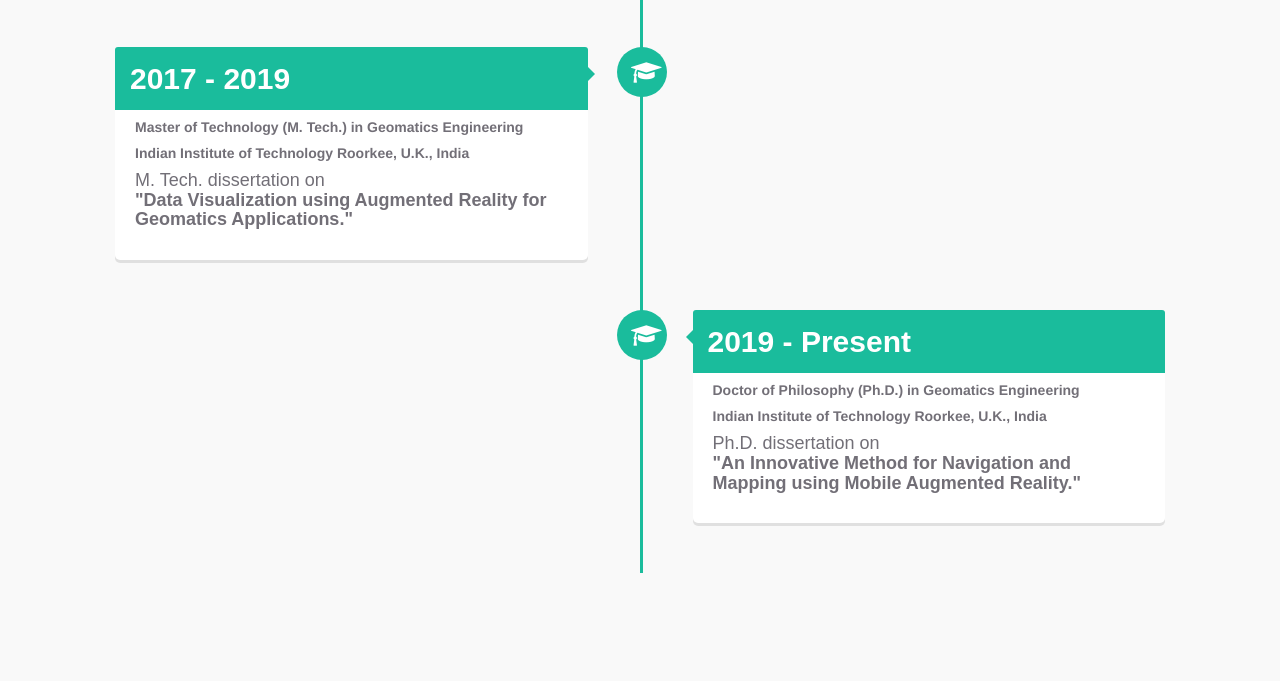
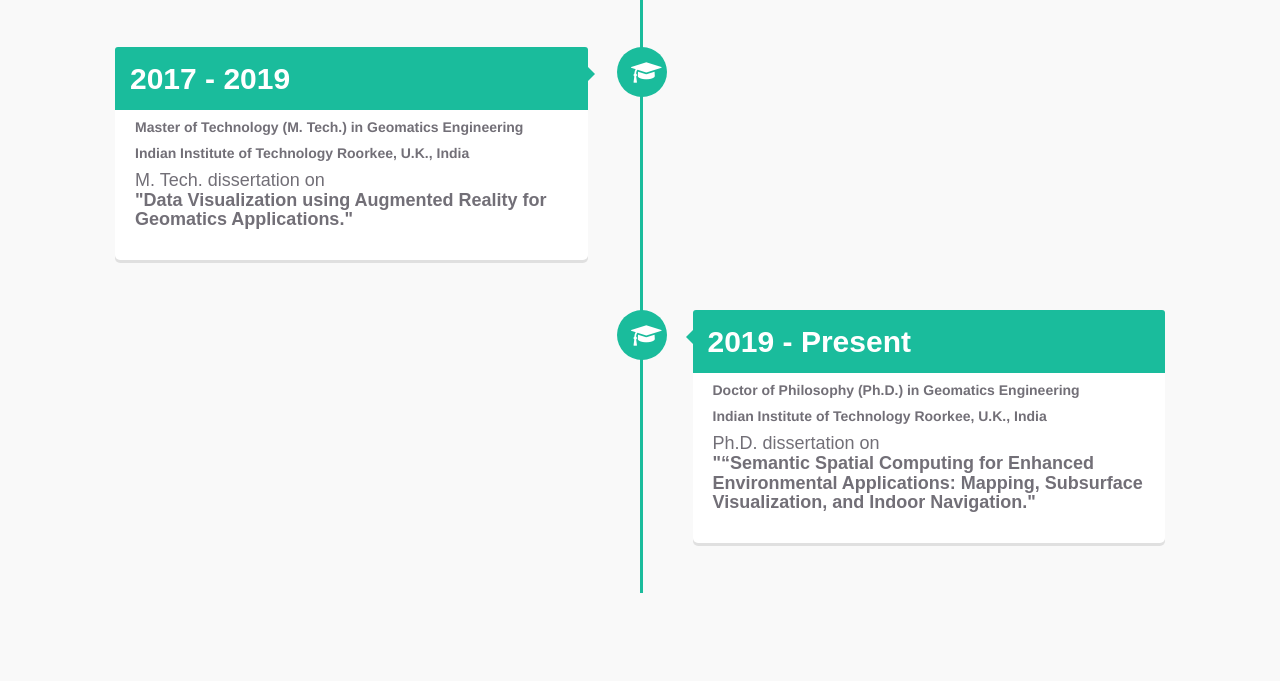
Before and after one commit to abhishekrai921/abhishekrai921.github.io, a plain HTML site: page index.html in a window 1280 px wide. Shown: the part 3485-4166 px from the top of the page. Drawn offline with nearby package versions, Linux system fonts and the light colour scheme; no server answers.

Commit message:
Update index.html

```diff
--- a/index.html
+++ b/index.html
@@ -343,7 +343,8 @@
 
                                 <h5>Doctor of Philosophy (Ph.D.) in Geomatics Engineering</h5>
 								<h5>Indian Institute of Technology Roorkee, U.K., India</h5>
-								<h4>Ph.D. dissertation on <br><b>"An Innovative Method for Navigation and Mapping using Mobile Augmented Reality."</b></h4>
+								<h4>Ph.D. dissertation on <br><b>"“Semantic Spatial Computing for Enhanced Environmental Applications: Mapping, Subsurface Visualization, and
+Indoor Navigation."</b></h4>
                             </div>
                         </div>
                         <!-- /Timeline Item-->
```
